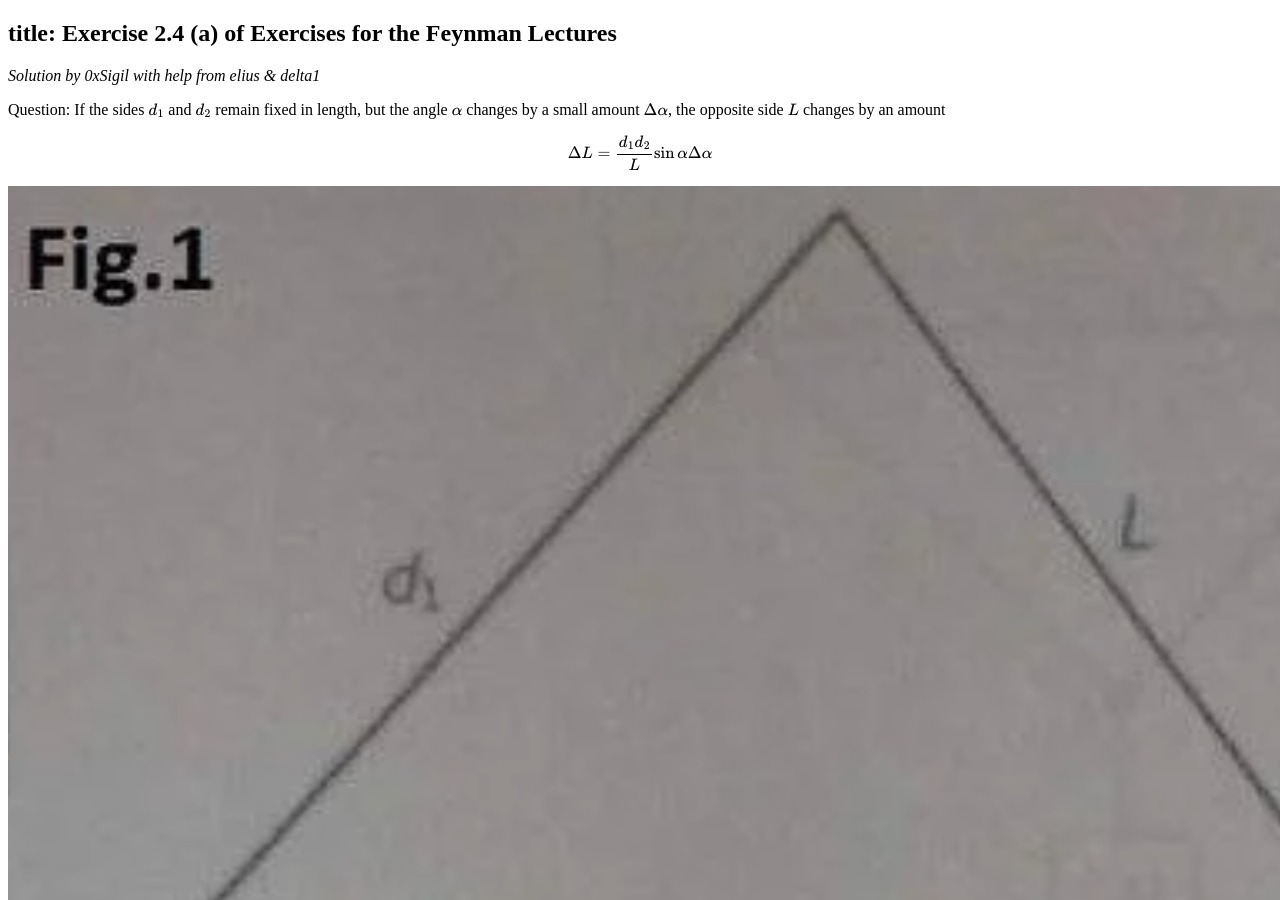
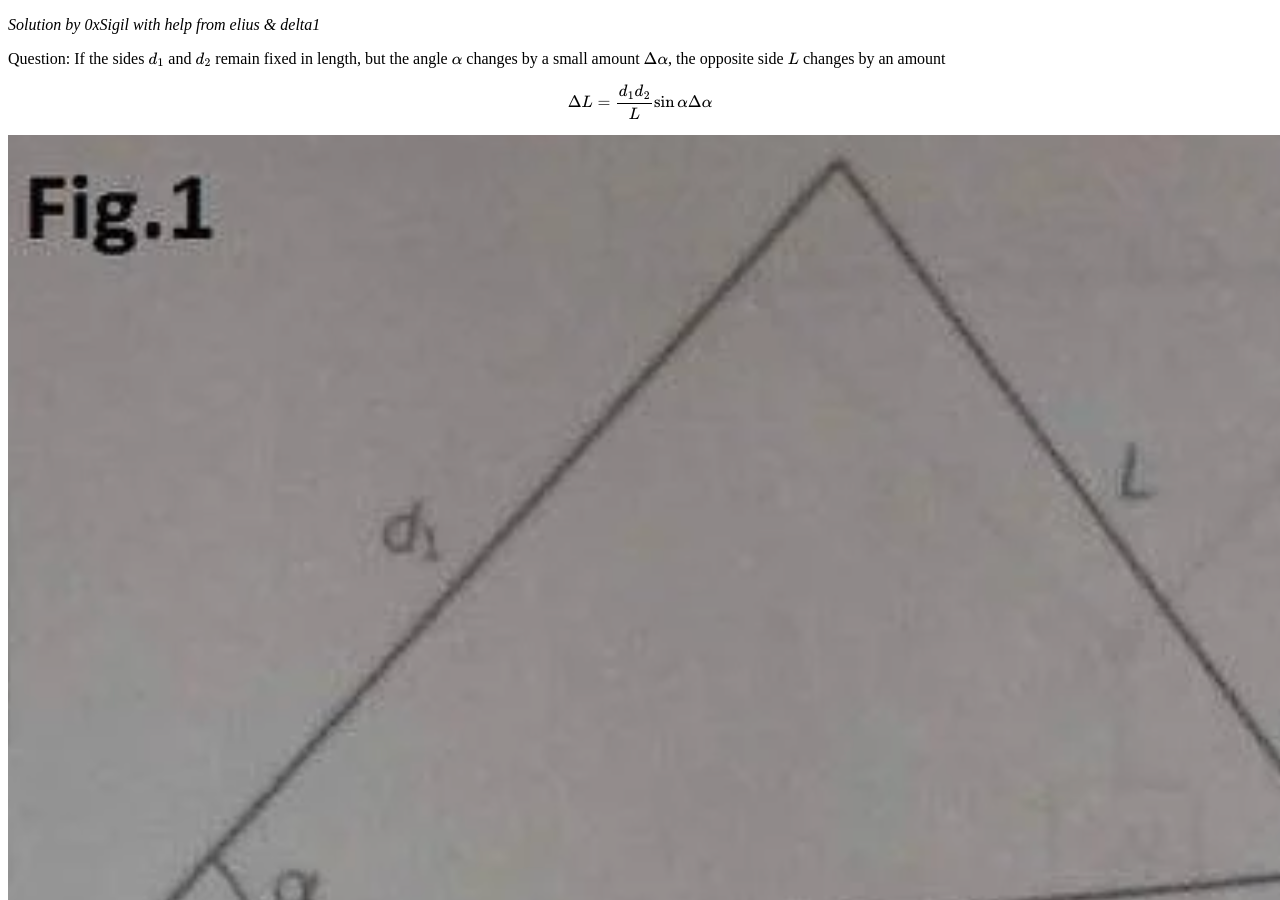
Before and after one commit to Sigil-Wen/feynman-lectures, a Jekyll site: the page built from 2.4a.md, in a window 1280 px wide and 900 px high. Built offline with Jekyll 4.4.1, drawn with Linux system fonts in a browser that asks for light colours; our own code applies the rules of GitHub Pages for plain Markdown files; formulas are drawn with MathJax 3.

Commit message:
maybe will fix duplicate header

```diff
--- a/2.4a.md
+++ b/2.4a.md
@@ -1,4 +1,5 @@
-title: Exercise 2.4 (a) of Exercises for the Feynman Lectures
+---
+title: "Exercise 2.4 (a) of Exercises for the Feynman Lectures"
 ---
 *Solution by 0xSigil with help from elius & delta1*
 
```
